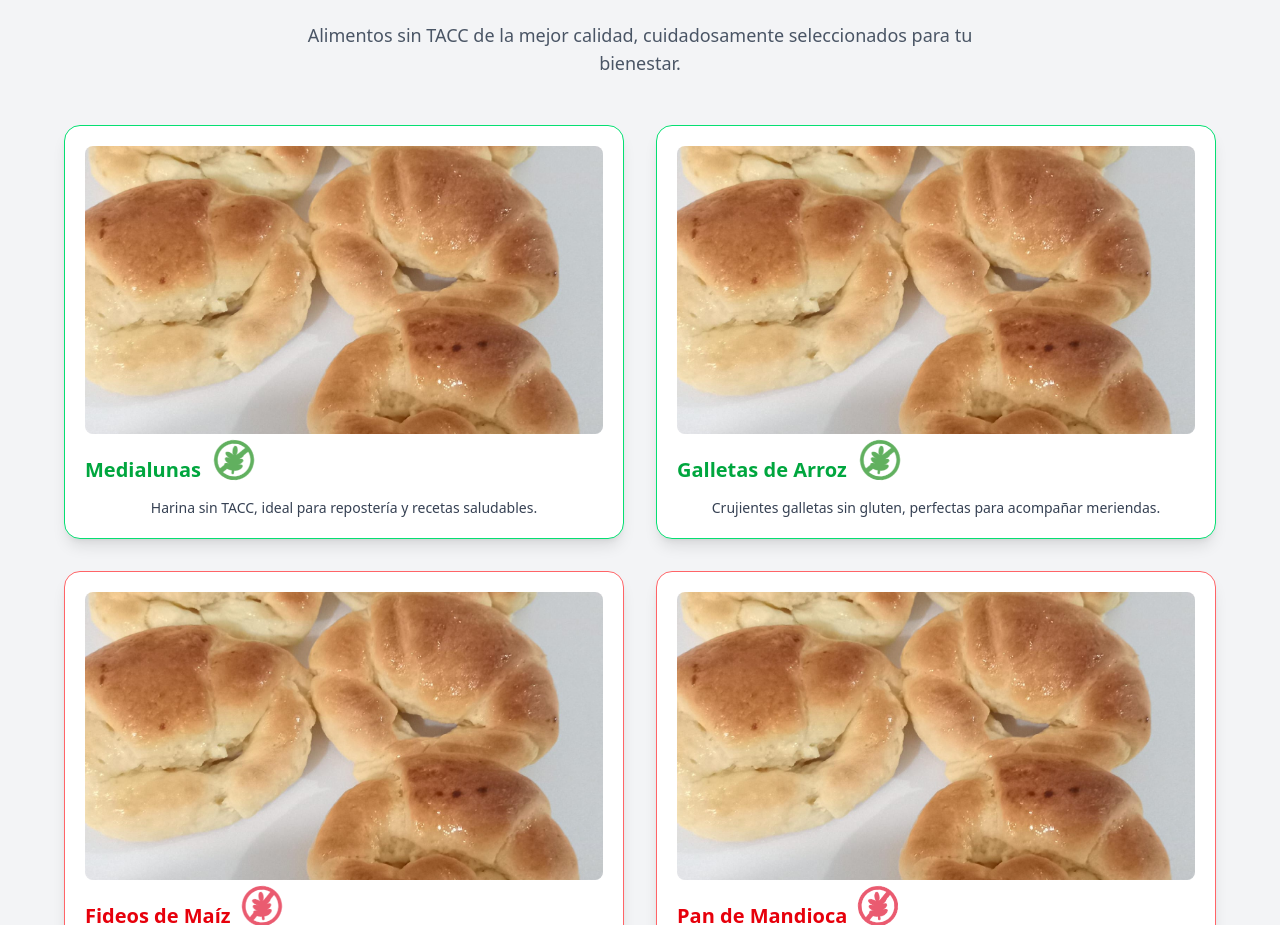
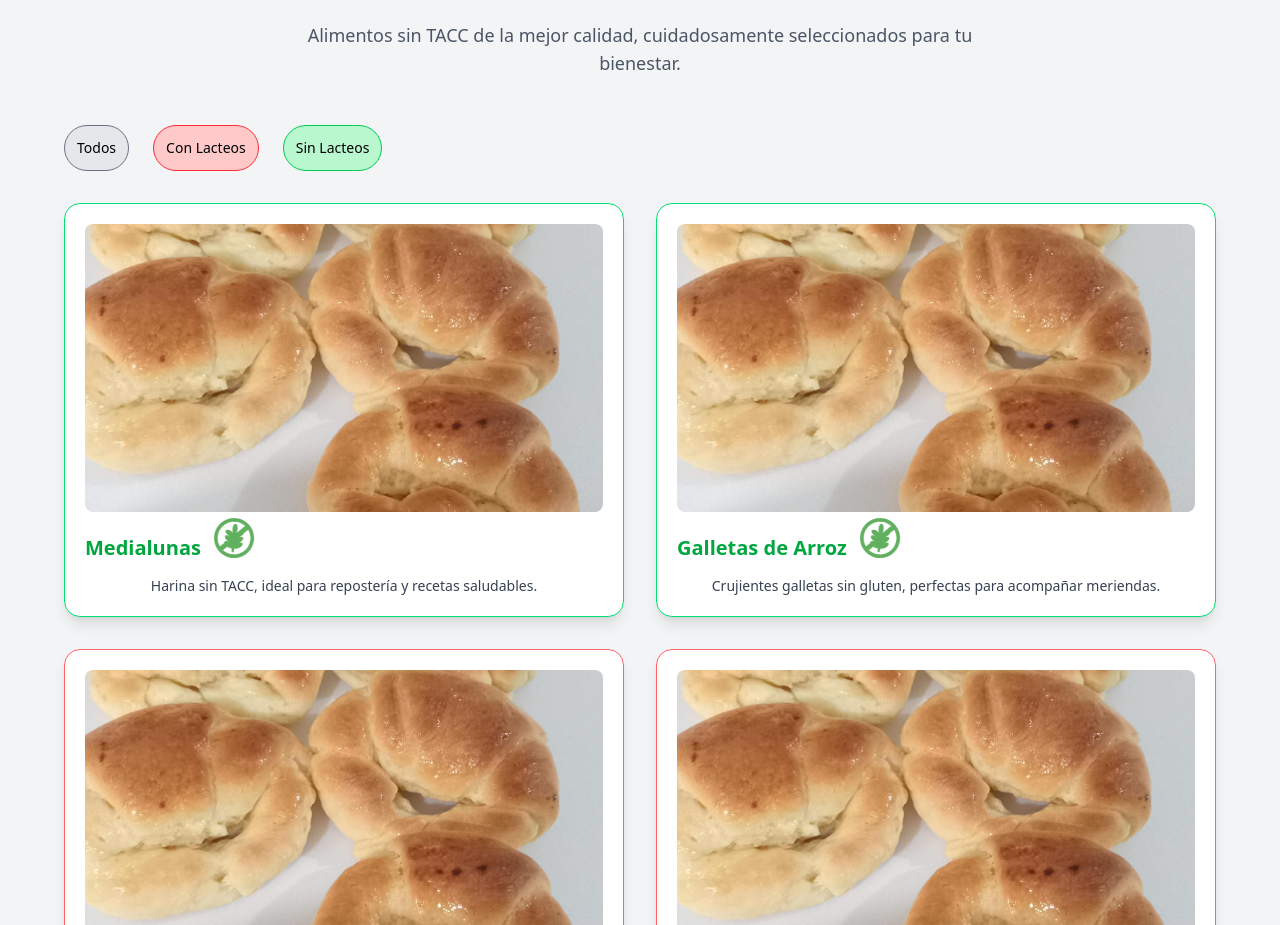
Before and after one commit to agusOlivieri/sintacc, a Vue app: page / in a window 1280 px wide. Shown: the part 924-1849 px from the top of the page. Built offline with nearby package versions, Linux system fonts and the light colour scheme.

Commit message:
SortButton component and added animation to products listing

```diff
--- a/src/components/ProductsListing.vue
+++ b/src/components/ProductsListing.vue
@@ -1,7 +1,9 @@
 <script setup>
 import ProductListing from '@/components/ProductListing.vue';
+import SortButton from '@/components/SortButton.vue';
+import { ref } from 'vue';
 
-const products = [
+const products = ref([
   {
     image: "@/assets/images/food-images/medialunas.jpg",
     title: "Medialunas",
@@ -50,7 +52,18 @@ const products = [
     description: "Combinación de almendras, nueces y pasas sin gluten.",
     type: 1
   }
-];
+]);
+
+const filteredProducts = ref([...products.value])
+
+const filterProducts = (type) => {
+  filteredProducts.value = [];
+  setTimeout(() => {
+    filteredProducts.value = type === 'all'
+      ? [...products.value]
+      : products.value.filter(p => p.type === type);
+  }, 200);
+};
 
 </script>
 
@@ -66,15 +79,48 @@ const products = [
               Alimentos sin TACC de la mejor calidad, cuidadosamente seleccionados para tu bienestar.
             </p>
 
-            <div class="grid grid-cols-1 sm:grid-cols-2 gap-8">
+            <div class="mb-8 flex gap-6">
+              <SortButton @click="filterProducts('all')">
+                Todos
+              </SortButton>
+              <SortButton colors="bg-red-200 border-red-500" @click="filterProducts(1)">
+                Con Lacteos
+              </SortButton>
+              <SortButton colors="bg-green-200 border-green-500" @click="filterProducts(0)">
+                Sin Lacteos
+              </SortButton>
+            </div>
+
+            <transition-group
+                tag="div"
+                name="fade"
+                class="grid grid-cols-1 sm:grid-cols-2 gap-8"
+            >
                 <ProductListing
-                    v-for="product in products"
+                    v-for="product in filteredProducts"
+                    :key="product.title"
                     :image="product.image"
                     :title="product.title"
                     :description="product.description"
                     :type="product.type"
                 />
-            </div>
+            </transition-group>
         </div>
     </section>
 </template>
+
+<style scoped>
+.fade-enter-active, .fade-leave-active {
+  transition: opacity 0.5s ease-in-out, transform 0.5s ease-in-out;
+}
+
+.fade-enter-from {
+  opacity: 0;
+  transform: translateY(10px);
+}
+
+.fade-leave-to {
+  opacity: 0;
+  transform: translateY(-10px);
+}
+</style>
--- /dev/null
+++ b/src/components/SortButton.vue
@@ -0,0 +1,24 @@
+<script setup>
+import { ref } from 'vue';
+
+defineProps({
+    colors: {
+        type: String,
+        default: 'bg-gray-200 border-gray-500'
+    }
+
+})
+
+const productsToShow = ref([]);
+
+const handleSort = () => {
+
+}
+
+</script>
+
+<template>
+    <button :class="`${colors} rounded-full p-3 text-sm hover:scale-110 transition-transform duration-200 cursor-pointer border`">
+        <slot></slot>
+    </button>
+</template>
```
